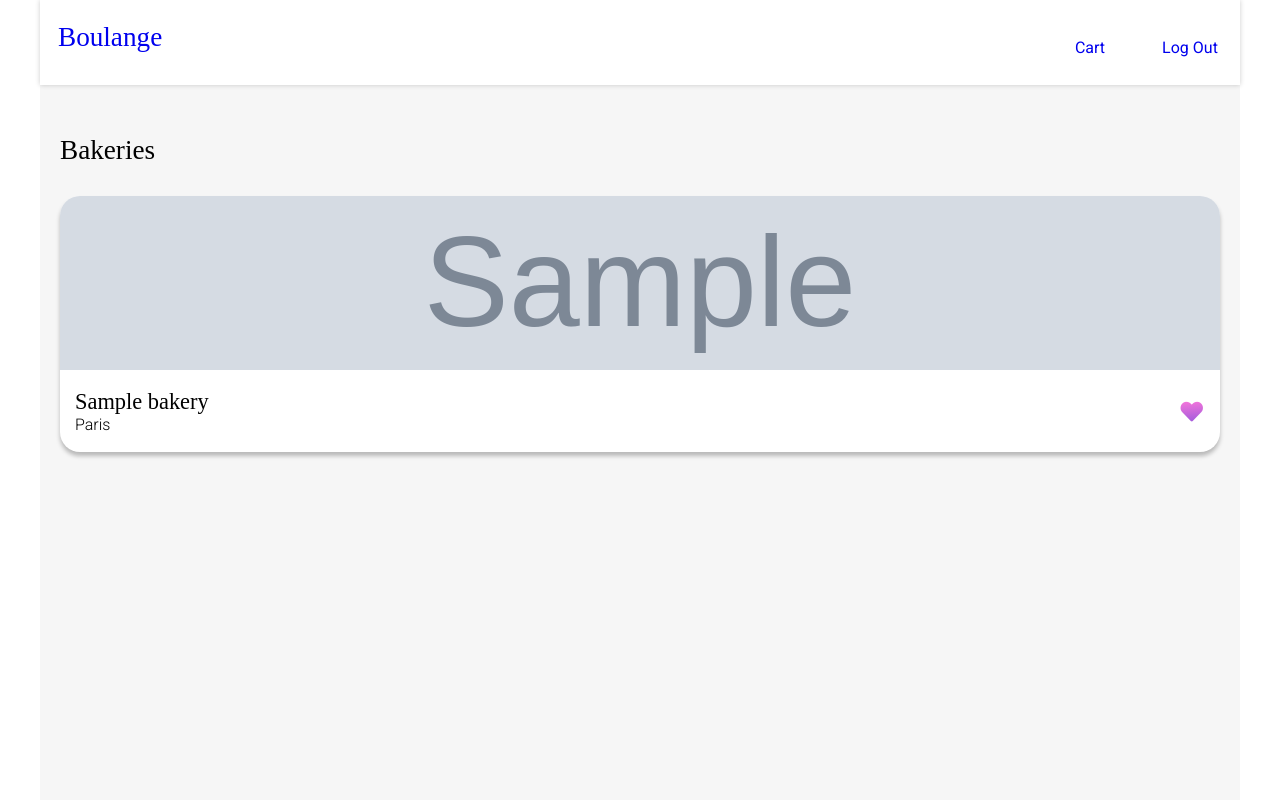
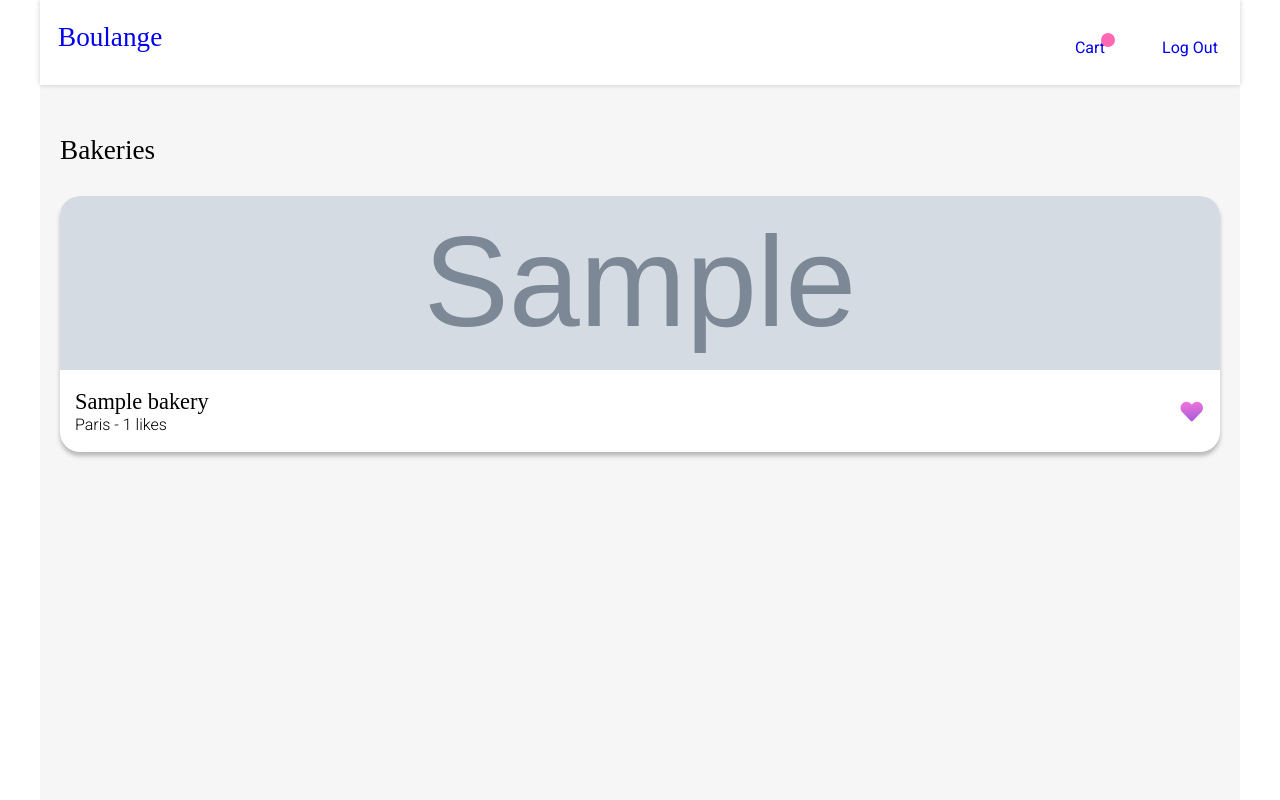
Before and after one commit to mathieuc22/capstone, a Django app: page / in a window 1280 px wide. Run offline with Django 3.2, Linux system fonts and the light colour scheme; a user stored in the database is signed in; tables that the repository leaves empty hold one stand-in row (values such as "Sample post"); grey boxes marked "Sample" are stand-in pictures; some libraries are stand-ins or nearby versions; some web fonts are replaced.

Commit message:
Add number of likes on index  + quantity badge

```diff
--- /dev/null
+++ b/capstone/boulange/sass/components/_badges.scss
@@ -0,0 +1,11 @@
+.cart-quantity {
+    position: absolute;
+    top: -5px;
+    right: -10px;
+    border-radius: 50%;
+    width: 14px;
+    height: 14px;
+    background-color: hotpink;
+    font-size: 0.7em;
+    color: white;
+}
--- a/capstone/boulange/sass/layout/_header.scss
+++ b/capstone/boulange/sass/layout/_header.scss
@@ -36,3 +36,7 @@
         text-align: center;
     }
 }
+
+.nav-link {
+    position: relative;
+}
--- a/capstone/boulange/sass/style.scss
+++ b/capstone/boulange/sass/style.scss
@@ -20,6 +20,7 @@
 
 @import 'components/buttons';
 @import 'components/alert';
+@import 'components/badges';
 @import 'components/forms';
 
 @import 'pages/home';
--- a/capstone/boulange/static/boulange/main.js
+++ b/capstone/boulange/static/boulange/main.js
@@ -1,4 +1,19 @@
 document.addEventListener('DOMContentLoaded', function() {
+
+  // If user is logged in display cart quantity
+  if (document.querySelector('.cart-quantity')) {
+    fetch('/cart', {
+      method: 'GET',
+      headers: {
+        Accept: "application/json",
+        "Content-Type": "application/json",
+      }
+    })
+    .then(response => response.json())
+    .then(result => {
+        updateCartQuantity(result.cart_qty);
+    });
+  }
 
   // Récupération du nom de la page pour déclencher les bonnes fonctions
   const path = window.location.pathname;
@@ -43,7 +58,7 @@ function add_pastry(event) {
   // prevent the refresh due to form submission
   event.preventDefault();
 
-  // Use the API to send the mail
+  // Use the API
   fetch(window.location.pathname, {
     method: 'PUT',
     headers: {
@@ -138,7 +153,21 @@ function addToCart_pastry(event) {
   .then(result => {
       // Create a message with the result
       displayMessage(result.message);
+      updateCartQuantity(result.cart_qty);
   });
+
+}
+
+/*
+* Update cart quantity in the header
+*/
+function updateCartQuantity(qty) {
+  if (qty) {
+    document.querySelector('.cart-quantity').style.visibility = 'visible';
+    document.querySelector('.cart-quantity').innerHTML = qty
+  } else {
+    document.querySelector('.cart-quantity').style.visibility = 'hidden';
+  }
 
 }
 
@@ -164,6 +193,7 @@ function updateQuantity(event) {
   .then(result => {
       // Print result
       console.log(result);
+      updateCartQuantity(result.cart_qty);
   });
 
   const price = Number(document.querySelector(`#pastryPrice-${id}`).innerHTML.replace(" €",""));
@@ -175,11 +205,11 @@ function delete_item(event) {
 
   // prevent the refresh due to form submission
   event.preventDefault();
-  const id = event.target.id.split('delete-')[1]
-  const deleteItem = document.querySelector(`#${event.target.id}`)
+  const id = event.currentTarget.id.split('delete-')[1]
+  const deleteItem = document.querySelector(`#${event.currentTarget.id}`)
 
   fetch(`/cart/delete/${id}`, {
-    method: 'POST',
+    method: 'DELETE',
     headers: {
       Accept: "application/json",
       "Content-Type": "application/json",
@@ -189,7 +219,13 @@ function delete_item(event) {
   .then(result => {
       // Print result
       console.log(result);
-      deleteItem.parentElement.remove();
+      if(result.cart_qty){
+        deleteItem.parentElement.remove();
+      }
+      else {
+        deleteItem.parentElement.parentElement.remove();
+      }
+      updateCartQuantity(result.cart_qty);
   });
 
 }
@@ -211,7 +247,7 @@ function like_bakery(event) {
     id = event.currentTarget.id.split('like-')[1];
   }
 
-  // Use the API to send the mail
+  // Use the API
   fetch(`/bakeries/like/${id}`, {
     method: 'PUT',
     headers: {
--- a/capstone/boulange/static/boulange/style.css
+++ b/capstone/boulange/static/boulange/style.css
@@ -283,6 +283,10 @@ main {
   text-align: center;
 }
 
+.nav-link {
+  position: relative;
+}
+
 footer {
   background-color: #353535;
   color: white;
@@ -373,6 +377,18 @@ footer a {
   -webkit-animation: hide 3s forwards;
           animation: hide 3s forwards;
   z-index: 22;
+}
+
+.cart-quantity {
+  position: absolute;
+  top: -5px;
+  right: -10px;
+  border-radius: 50%;
+  width: 14px;
+  height: 14px;
+  background-color: hotpink;
+  font-size: 0.7em;
+  color: white;
 }
 
 .container--form {
--- a/capstone/boulange/templates/boulange/index.html
+++ b/capstone/boulange/templates/boulange/index.html
@@ -13,7 +13,7 @@
       <figcaption class="card__caption">
         <a class="card__link" href="{% url 'bakery' bakery_id=bakery.id %}">
           <h2 class="card__title">{{ bakery }}</h2>
-          <p class="card__location">{{ bakery.city }}</p>
+          <p class="card__location">{{ bakery.city }} - {{ bakery.number_of_likes }} likes</p>
         </a>
         {% if user.is_authenticated %}
         <div class="card__like like-bakery" id="like-{{ bakery.id }}">
--- a/capstone/boulange/templates/boulange/layout.html
+++ b/capstone/boulange/templates/boulange/layout.html
@@ -34,7 +34,7 @@
           {% endif %}
         {% endfor %}
         <li class="header__elements">
-          <a class="nav-link" href="{% url 'cart' %}">Cart</a>
+          <a class="nav-link" href="{% url 'cart' %}">Cart <span class="cart-quantity"></span></a>
         </li>
         <li class="header__elements">
           <a class="nav-link" href="{% url 'logout' %}">Log Out</a>
--- a/capstone/boulange/views.py
+++ b/capstone/boulange/views.py
@@ -9,6 +9,7 @@ from django.urls import reverse
 from django.db import IntegrityError
 from django.core.exceptions import PermissionDenied
 from django.views.decorators.csrf import csrf_exempt
+from django.db.models import Sum
 
 from .models import Bakery, Pastry, Cart, Group
 from .forms import BakeryForm, PastryForm
@@ -206,7 +207,9 @@ def cart(request):
             else:
                 cart_item.quantity = cart_item.quantity + 1
             cart_item.save()
-            return JsonResponse({"message": f'Quantity updated for {cart_item.pastry}'})
+            # Query cart quantity
+            cart_qty = Cart.objects.filter(user=request.user).aggregate(Sum('quantity'))
+            return JsonResponse({"message": f'Quantity updated for {cart_item.pastry}', "cart_qty": cart_qty['quantity__sum']})
         else:
             pastry = Pastry.objects.get(pk=pastryId)
             user = User.objects.get(username=request.user)
@@ -216,21 +219,29 @@ def cart(request):
                 quantity=1
             )
             newItem.save()
-            return JsonResponse({"message": f'Added {newItem} to cart'})
+            # Query cart quantity
+            cart_qty = Cart.objects.filter(user=request.user).aggregate(Sum('quantity'))
+            return JsonResponse({"message": f'Added {newItem} to cart', "cart_qty": cart_qty['quantity__sum']})
     else:
         # Query all the lines
         cart_items = Cart.objects.filter(user=request.user)
+        # Query cart quantity
+        cart_qty = Cart.objects.filter(user=request.user).aggregate(Sum('quantity'))
         if cart_items:
             context = {'cart_items': cart_items}
         else:
             context = {'message': 'Nothing in your cart'}
+        if request.headers['Content-Type'] == 'application/json':
+            return JsonResponse({"cart_qty": cart_qty['quantity__sum']})
         return render(request, "boulange/cart.html", context)
 
 @login_required
 @csrf_exempt
-@require_http_methods(["POST"])
+@require_http_methods(["DELETE"])
 def line_delete(request, line_id):
     # Query for the cart item
     item = get_object_or_404(Cart, pk=line_id)
     item.delete()
-    return JsonResponse({"message": "Item deleted"})
+    # Query cart quantity
+    cart_qty = Cart.objects.filter(user=request.user).aggregate(Sum('quantity'))
+    return JsonResponse({"message": "Item deleted", "cart_qty": cart_qty['quantity__sum']})
```
Also changed, not shown: 2 other files.
